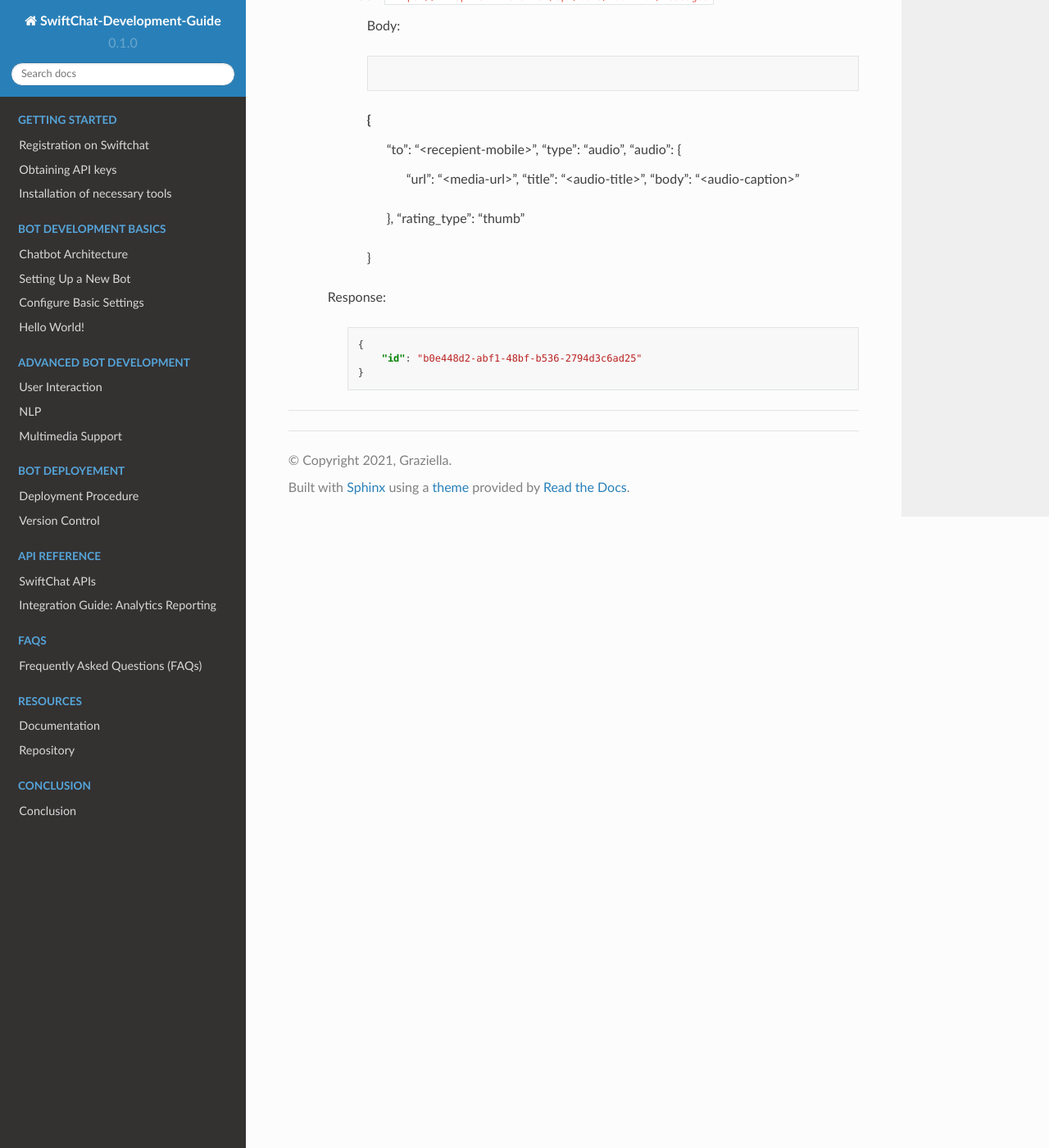
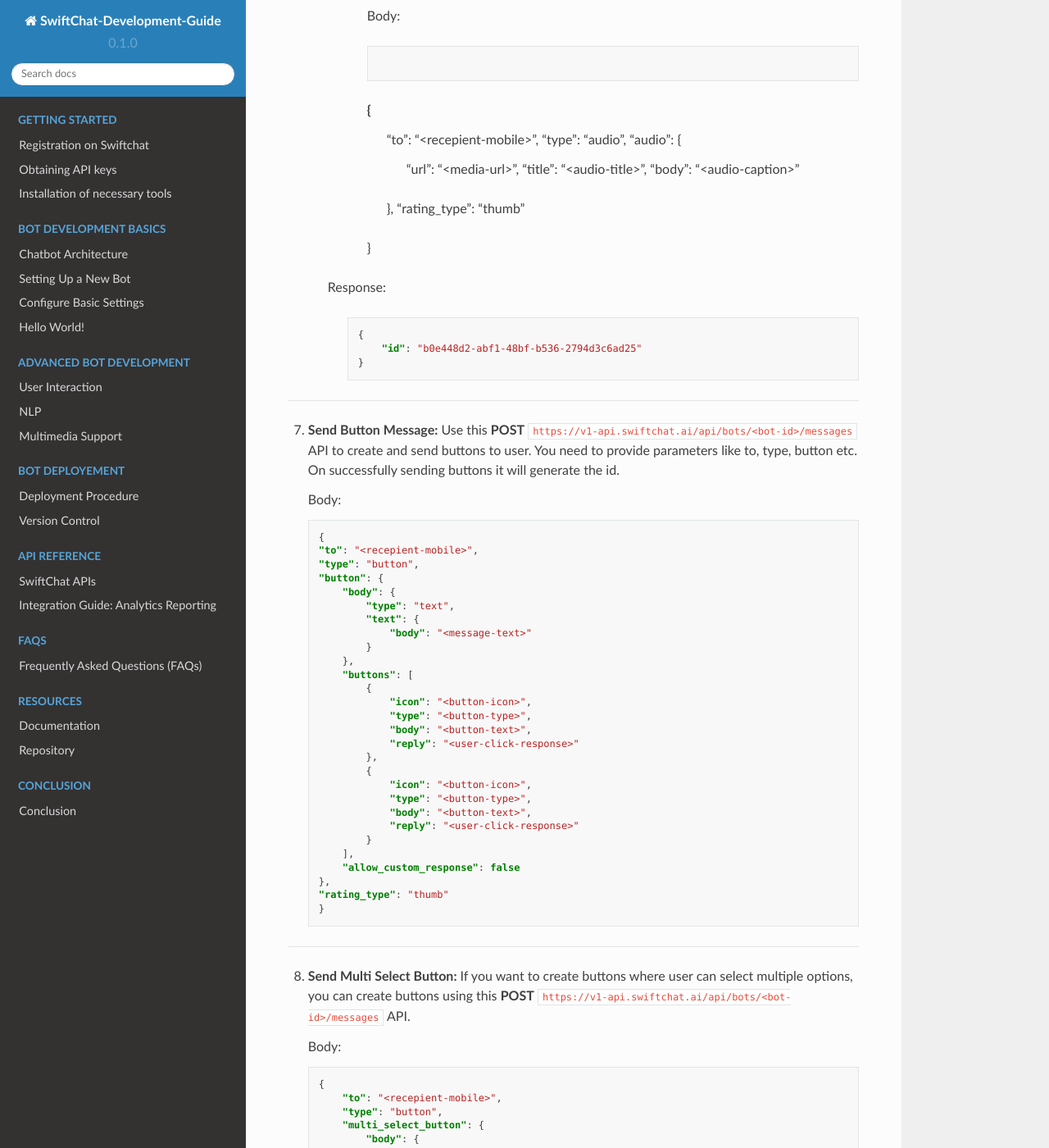
Before and after one commit to Priyanka-sharma181/Chatbot-Development-Guide, a Sphinx documentation site: the page built from docs/source/messages_api.rst, in a window 1280 px wide and 1400 px high, scrolled down 4006 px. Shown: the whole window at 82% size. Built offline with Sphinx 7.4.7 and the Read the Docs theme 2.0.0, drawn with Linux system fonts in a browser that asks for light colours; some of the changed text lies outside the part shown.

Commit message:
message APIs

```diff
--- a/docs/source/messages_api.rst
+++ b/docs/source/messages_api.rst
@@ -217,3 +217,78 @@
                 "id": "b0e448d2-abf1-48bf-b536-2794d3c6ad25"
             }
 -----------------------------
+
+
+7. **Send Button Message:** Use this **POST** ``https://v1-api.swiftchat.ai/api/bots/<bot-id>/messages`` API to create and send buttons to user. You need to provide parameters like to, type, button etc. On successfully sending buttons it will generate the id.
+
+   Body:
+
+   .. code-block:: json
+
+        {
+        "to": "<recepient-mobile>",
+        "type": "button",
+        "button": {
+            "body": {
+                "type": "text",
+                "text": {
+                    "body": "<message-text>"
+                }
+            },
+            "buttons": [
+                {
+                    "icon": "<button-icon>",
+                    "type": "<button-type>",
+                    "body": "<button-text>",
+                    "reply": "<user-click-response>"
+                },
+                {
+                    "icon": "<button-icon>",
+                    "type": "<button-type>",
+                    "body": "<button-text>",
+                    "reply": "<user-click-response>"
+                }
+            ],
+            "allow_custom_response": false
+        },
+        "rating_type": "thumb"
+        }
+
+--------------------------------------------
+
+8. **Send Multi Select Button:** If you want to create buttons where user can select multiple options, you can create buttons using this **POST** ``https://v1-api.swiftchat.ai/api/bots/<bot-id>/messages`` API.
+
+   Body:
+
+   .. code-block:: json
+
+    {
+        "to": "<recepient-mobile>",
+        "type": "button",
+        "multi_select_button": {
+            "body": {
+                "type": "text",
+                "text": {
+                    "body": "<message-text>"
+                }
+            },
+            "multi_select_button": [
+                {
+                    "icon": "<button-icon>",
+                    "type": "<button-type>",
+                    "body": "<button-text>",
+                    "reply": "<user-click-response>"
+                },
+                {
+                    "icon": "<button-icon>",
+                    "type": "<button-type>",
+                    "body": "<button-text>",
+                    "reply": "<user-click-response>"
+                }
+            ],
+            "allow_custom_response": false
+        },
+        "rating_type": "thumb"
+    }
+
+-----------------------------------
```
Also changed, not shown: other parts of docs/source/messages_api.rst (+2 -2 lines).
